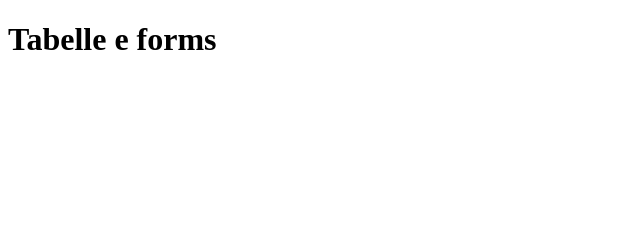
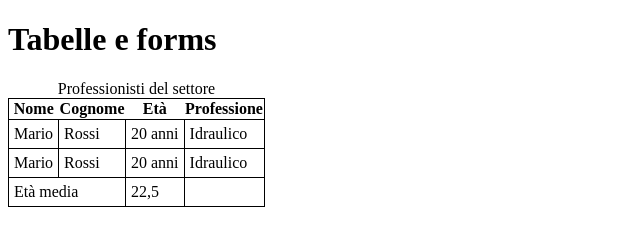
Before and after one commit to LuciaRomagnoli/Giorno2, a plain HTML site: page index.html in a window 1280 px wide. Shown: the whole page, without its empty margins (0-640 px from the left). Drawn offline with Linux system fonts and the light colour scheme.

Commit message:
Adds table changes

```diff
--- a/index.html
+++ b/index.html
@@ -4,10 +4,51 @@
     <meta charset="UTF-8" />
     <meta name="viewport" content="width=device-width, initial-scale=1.0" />
     <title>Seconda giornata html</title>
+    <style>
+      table {
+        border: 1px solid black;
+        border-collapse: collapse;
+      }
+      td {
+        border: 1px solid black;
+        padding: 5px;
+      }
+    </style>
   </head>
   <body>
     <header><h1>Tabelle e forms</h1></header>
-    <main></main>
+    <main>
+      <table>
+        <!-- anche una tabella si può dividere in più parti - thead - tbody - tfoot -->
+        <thead>
+          <caption>
+            Professionisti del settore
+          </caption>
+          <tr>
+            <th>Nome</th>
+            <th>Cognome</th>
+            <th>Età</th>
+            <th>Professione</th>
+          </tr>
+        </thead>
+        <tbody>
+          <td>Mario</td>
+          <td>Rossi</td>
+          <td>20 anni</td>
+          <td>Idraulico</td>
+          <tr>
+            <td>Mario</td>
+            <td>Rossi</td>
+            <td>20 anni</td>
+            <td>Idraulico</td>
+          </tr>
+        </tbody>
+        <tfoot>
+          <td colspan="2">Età media</td>
+          <td>22,5</td>
+        </tfoot>
+      </table>
+    </main>
     <footer></footer>
   </body>
 </html>
```
